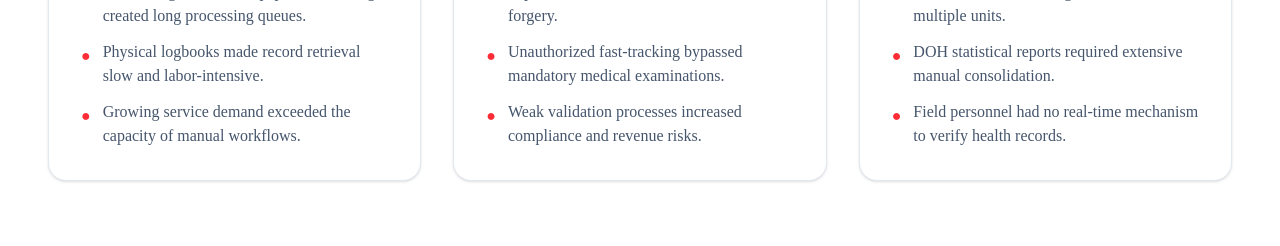
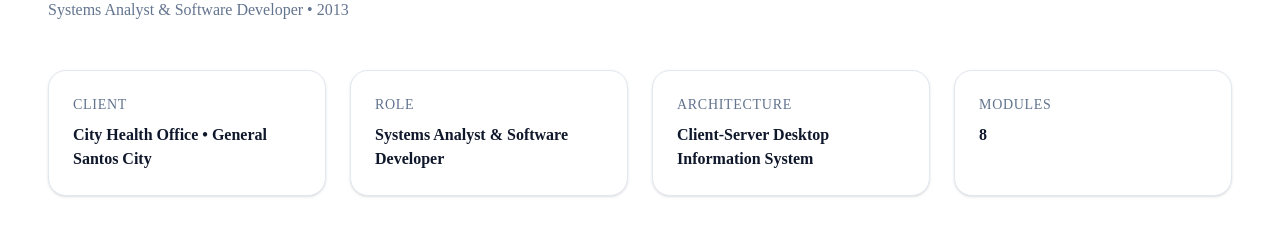
Before and after one commit to kxianne27/kent-paler-portfolio, a Next.js app: page /projects/chis in a window 1280 px wide. Shown: the part 826-1072 px from the top of the page. Built offline with nearby package versions, Linux system fonts and the light colour scheme.

Commit message:
Update project progress

```diff
--- a/app/projects/[slug]/page.tsx
+++ b/app/projects/[slug]/page.tsx
@@ -1,6 +1,7 @@
 import { notFound } from "next/navigation";
 import { projects } from "@/data/projects";
 import { Container } from "@/components/ui/Container";
+import Image from "next/image";
 
 interface Props {
   params: Promise<{
@@ -22,6 +23,16 @@
   return (
     <Container className="py-20">
       <div className="border-b border-slate-200 pb-14">
+        <div className="mb-14 overflow-hidden rounded-3xl shadow-xl">
+          <Image
+            src={project.image ?? "/images/projects/placeholder.jpg"}
+            alt={project.title}
+            width={1600}
+            height={900}
+            className="h-[500px] w-full object-cover"
+            priority
+          />
+        </div>
         <div className="flex flex-wrap gap-3">
           <span className="rounded-full bg-slate-100 px-4 py-2 text-sm font-medium">
             {project.client}
@@ -41,6 +52,50 @@
         <p className="mt-6 text-slate-500">
           {project.role} • {project.year}
         </p>
+
+        <section className="mt-12">
+          <div className="grid gap-6 md:grid-cols-4">
+            <div className="rounded-2xl border border-slate-200 bg-white p-6 shadow-sm">
+              <h3 className="text-sm uppercase tracking-wider text-slate-500">
+                Client
+              </h3>
+
+              <p className="mt-2 font-semibold text-slate-900">
+                {project.client}
+              </p>
+            </div>
+
+            <div className="rounded-2xl border border-slate-200 bg-white p-6 shadow-sm">
+              <h3 className="text-sm uppercase tracking-wider text-slate-500">
+                Role
+              </h3>
+
+              <p className="mt-2 font-semibold text-slate-900">
+                {project.role}
+              </p>
+            </div>
+
+            <div className="rounded-2xl border border-slate-200 bg-white p-6 shadow-sm">
+              <h3 className="text-sm uppercase tracking-wider text-slate-500">
+                Architecture
+              </h3>
+
+              <p className="mt-2 font-semibold text-slate-900">
+                {project.architecture}
+              </p>
+            </div>
+
+            <div className="rounded-2xl border border-slate-200 bg-white p-6 shadow-sm">
+              <h3 className="text-sm uppercase tracking-wider text-slate-500">
+                Modules
+              </h3>
+
+              <p className="mt-2 font-semibold text-slate-900">
+                {project.modules?.length}
+              </p>
+            </div>
+          </div>
+        </section>
       </div>
 
       {/* Executive Summary */}
```
